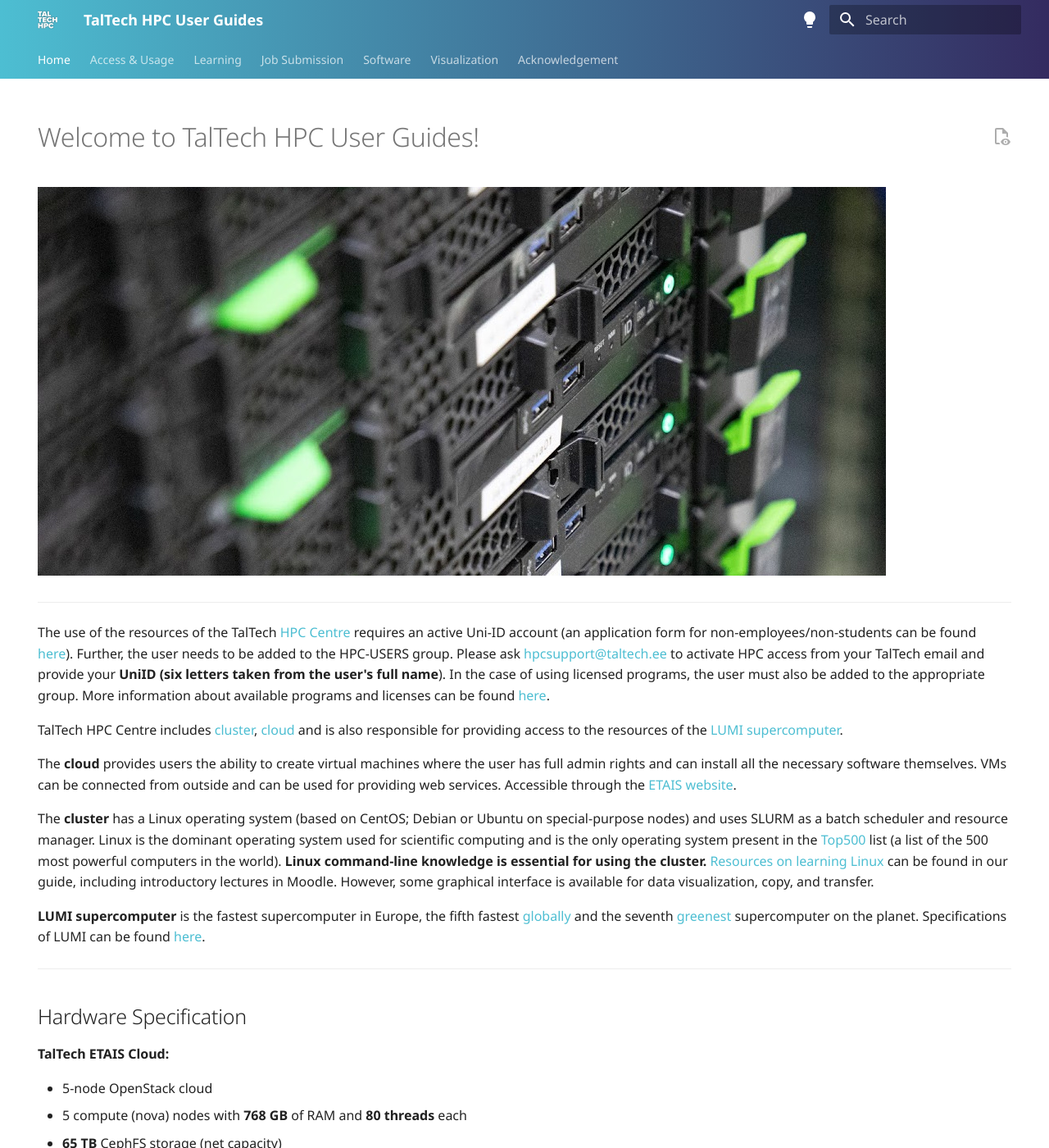
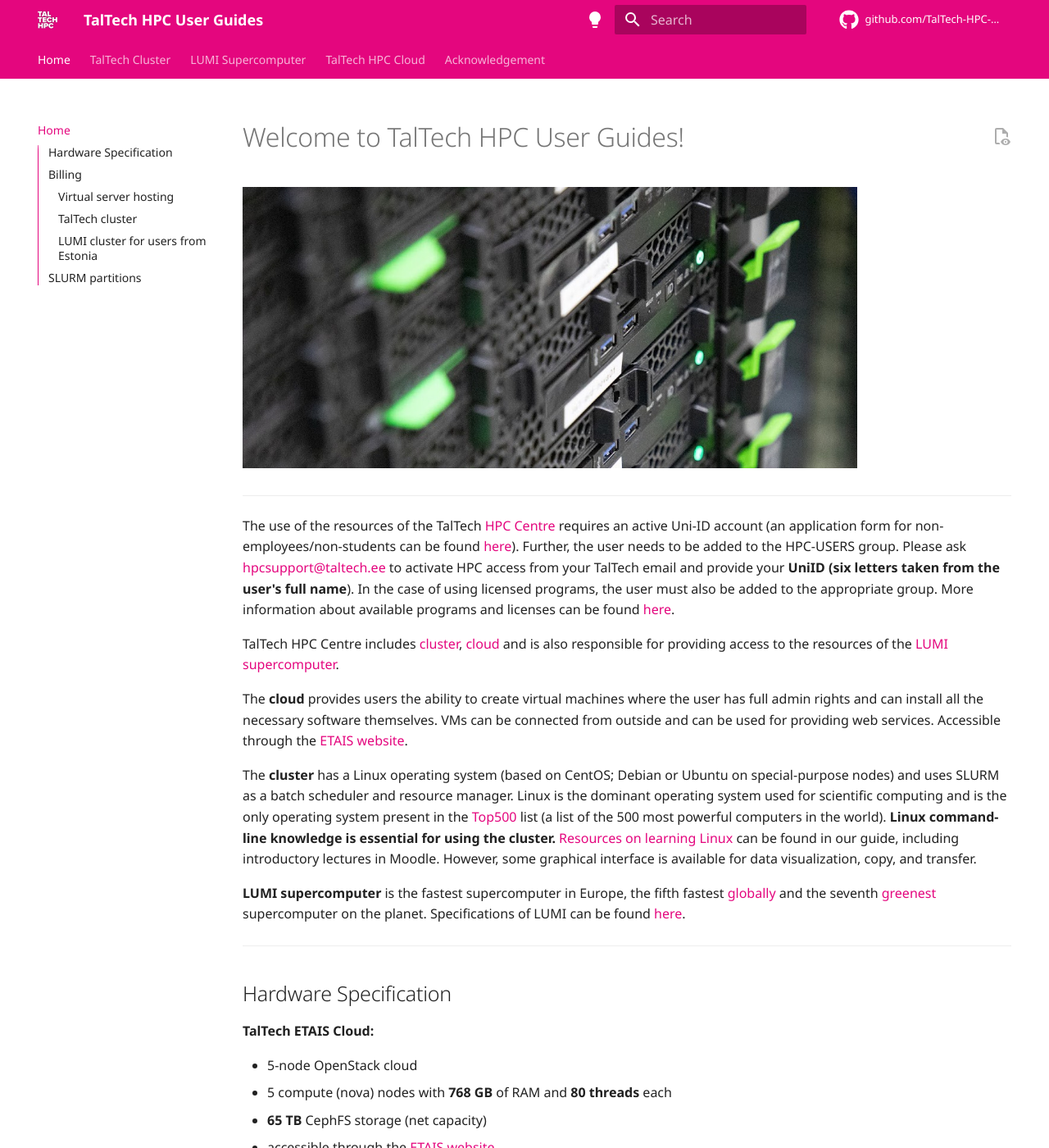
Before and after one commit to TalTech-HPC-Centre/taltech-hpc-docs, an MkDocs documentation site: the page built from docs/index.md, in a window 1280 px wide and 1400 px high. Shown: the whole window at 82% size. Built offline with MkDocs 1.6.1 and Material for MkDocs 9.7.7, drawn with Linux system fonts in a browser that asks for light colours; comment, search, counter and statistics services are not loaded.

Commit message:
add pink styling, left navigation, workflow for prod

```diff
--- a/docs/index.md
+++ b/docs/index.md
@@ -1,13 +1,13 @@
 ---
 hide:
-  - navigation
+  #- navigation
   - toc
 title: Welcome to TalTech HPC User Guides!
 ---
 
 # Welcome to TalTech HPC User Guides!
 
-![HPC](assets/HPC.jpg)
+![HPC](/assets/HPC.jpg)
 
 ---
 
--- a/docs/stylesheets/extra.css
+++ b/docs/stylesheets/extra.css
@@ -1,32 +1,43 @@
+/* TalTech storybook used as reference: https://storybook.taltech.ee/ */
+
 :root {
-  --md-primary-fg-color:        #4dbed2;
-  --md-primary-fg-color--light: #4dbed2;
-  --md-primary-fg-color--dark:  #4dbed2;
-  --idk0: #584b98;
-  --idk: #394878;
-  --idk2: #505ca1;
-  --idk3: #656cc8;
+  /* Primary foreground color */
+  --md-primary-fg-color:        #e4067e;
+  --md-primary-fg-color--light: #e4067e;
+  --md-primary-fg-color--dark:  #e4067e;
+
+  /* Accent foreground color */
+  --md-accent-fg-color:         #ab055f;
 }
+
 .md-header {
+  /* Background color for header */
+  background: #e4067e;
+}
+
+.md-tabs {
+  /* Background color for top navbar */
+  background: #e4067e;
+}
+
+.md-pink-gradient {
+  /* Pink gradient background, not used anywhere, here for reference */
+  background: linear-gradient(90deg, #e4067e 0%, #e4067e 33%, #eb449e 66%, #f283bf 100%);
+}
+
+/* Dark blue gradient background, not used anywhere, here for reference */
+.md-darkblue-gradient {
+  background: linear-gradient(90deg, #9a95b0 0%, #676088 50%, #342b60 100%);
+}
+
+/* Light to dark blue gradient background, not used anywhere, here for reference */
+.md-light-to-darkblue-gradient {
   background: linear-gradient(90deg, #4dbed2 0%, #342b60 100%);
 }
 
-.md-tabs {
-  background: linear-gradient(90deg, #4dbed2 0%, #342b60 100%);
+@media (min-width: 1200px) {
+  .md-content__inner img {
+    /* Max width for images inside content on large screens */
+    max-width: 80%;
+  }
 }
-
-.md-gradient-option {
-  background: linear-gradient(45deg, #f8c1df 0%, #f283bf 33%, #eb449e 66%, #e4067e 100%);
-}
-
-.md-reverse-gradient {
-  background: linear-gradient(45deg, #e4067e 0%, #e4067e 33%, #eb449e 66%, #f283bf 100%);
-}
-
-.md-new-gradient {
-  background: linear-gradient(45deg, #9a95b0 0%, #676088 50%, #342b60 100%);
-}
-
-.md-custom-gradient {
-  background: linear-gradient(45deg, #4dbed2 0%, #342b60 100%);
-}
--- a/mkdocs.yml
+++ b/mkdocs.yml
@@ -1,79 +1,77 @@
 ---
 nav:
   - Home: index.md
-  - Access & Usage:
-      - TalTech Cluster:
-          - Cluster usage: access/cluster.md
-          - MPI: access/mpi.md
-          - SAMBA Network Drive: access/samba.md
-          - Cluster GPU usage: access/cluster-gpu.md
-          - Cluster Hardware: access/hardware.md
-      - LUMI Supercomputer:
-          - What is and why to use LUMI?: access/lumi.md
-          - Quick Start: access/lumi-start.md
-          - Software: access/lumi-software.md
-          - Slurm Usage Examples: access/lumi-examples.md
-      - TalTech HPC Cloud:
-          - TalTech OpenStack Cloud: access/cloud.md
+  - TalTech Cluster:
+      - Cluster usage: access/cluster.md
+      - MPI: access/mpi.md
+      - SAMBA Network Drive: access/samba.md
+      - Cluster GPU usage: access/cluster-gpu.md
+      - Cluster Hardware: access/hardware.md
       - Access:
         - Putty: access/putty.md
         - SSH Key Generation: access/ssh.md
-  - Learning:
-      - learning/learning.md
-      - Performance: learning/performance.md
-      - Profiling: learning/profiling.md
-  - Job Submission:
-      - Slurm Examples: jobs/slurm-example.md
-      - Slurm Statistics: jobs/slurm-statistics.md
-      - Singularity Containers: jobs/singularity.md
-  - Software:
-      - software/software.md
-      - Modules and Package Managers:
-          - Modules: software/modules.md
-          - EasyBuild: software/easybuild.md
-          - SPACK: software/spack.md
-      - Engineering Software:
-          - CAD-Mesh: software/cad-mesh.md
-          - ElmerFEM: software/elmerfem.md
-          - OpenFOAM: software/openfoam.md
-          - SWAN: software/swan.md
-          - WAM: software/wam.md
-      - Chemistry Software:
-          - xtb-CREST: software/crest.md
-          - Gaussian: software/gaussian.md
-          - ORCA: software/orca.md
-          - NWChem: software/nwchem.md
-          - Multiwfn: software/multiwfn.md
-          - XTB: software/xtb.md
-          - TURBOMOLE: software/turbomole.md
+      - Learning:
+          - learning/learning.md
+          - Performance: learning/performance.md
+          - Profiling: learning/profiling.md
+      - Job Submission:
+          - Slurm Examples: jobs/slurm-example.md
+          - Slurm Statistics: jobs/slurm-statistics.md
+          - Singularity Containers: jobs/singularity.md
+      - Software:
+          - software/software.md
+          - Modules and Package Managers:
+              - Modules: software/modules.md
+              - EasyBuild: software/easybuild.md
+              - SPACK: software/spack.md
+          - Engineering Software:
+              - CAD-Mesh: software/cad-mesh.md
+              - ElmerFEM: software/elmerfem.md
+              - OpenFOAM: software/openfoam.md
+              - SWAN: software/swan.md
+              - WAM: software/wam.md
+          - Chemistry Software:
+              - xtb-CREST: software/crest.md
+              - Gaussian: software/gaussian.md
+              - ORCA: software/orca.md
+              - NWChem: software/nwchem.md
+              - Multiwfn: software/multiwfn.md
+              - XTB: software/xtb.md
+              - TURBOMOLE: software/turbomole.md
+              - Chemistry Visualization: visualization/visualization-chemistry.md
+          - Data Analysis Software:
+              - Jupyter: software/jupyter.md
+              - Octave: software/octave.md
+          - Other:
+              - Computational Fluid Dynamics: software/cfd.md
+              - Finite Element Analysis: software/fea.md
+              - Chapel: software/chapel.md
+              - Define: software/define.md
+              - cp2k: software/cp2k.md
+      - Visualization:
+          - visualization/visualization.md
+          - VNC: visualization/vnc.md
+          - X2Go: visualization/x2go.md
+          - Xpra: visualization/xpra.md
+          - VirtualGL: visualization/VirtualGL.md
           - Chemistry Visualization: visualization/visualization-chemistry.md
-      - Data Analysis Software:
-          - Jupyter: software/jupyter.md
-          - Octave: software/octave.md
-      - Other:
-          - Computational Fluid Dynamics: software/cfd.md
-          - Finite Element Analysis: software/fea.md
-          - Chapel: software/chapel.md
-          - Define: software/define.md
-          - cp2k: software/cp2k.md
-
-  - Visualization:
-      - visualization/visualization.md
-      - VNC: visualization/vnc.md
-      - X2Go: visualization/x2go.md
-      - Xpra: visualization/xpra.md
-      - VirtualGL: visualization/VirtualGL.md
-      - Chemistry Visualization: visualization/visualization-chemistry.md
+  - LUMI Supercomputer:
+      - What is and why to use LUMI?: access/lumi.md
+      - Quick Start: access/lumi-start.md
+      - Software: access/lumi-software.md
+      - Slurm Usage Examples: access/lumi-examples.md
+  - TalTech HPC Cloud:
+      - TalTech OpenStack Cloud: access/cloud.md
   - Acknowledgement: acknowledgement.md
 
 
 site_name: TalTech HPC User Guides
-site_author: TalTech HPC
+site_author: TalTech HPC Centre
 site_url: https://taltech-hpc-centre.github.io/taltech-hpc-docs/
-edit_uri: https://github.com/TalTech-HPC-Centre/taltech-hpc-docs/edit/master/docs/
+edit_uri: edit/main/docs/
 docs_dir: docs
 repo_name: github.com/TalTech-HPC-Centre
-#repo_url: https://github.com/TalTech-HPC-Centre/taltech-hpc-docs
+repo_url: https://github.com/TalTech-HPC-Centre/taltech-hpc-docs
 validation:
   links:
     absolute_links: relative_to_docs
@@ -100,7 +98,8 @@
     - content.action.view
     - navigation.indexes
     - navigation.prune
-    #- toc.integrate
+    - toc.follow
+    - toc.integrate
   palette:
     - media: "(prefers-color-scheme: light)"
       scheme: default
```
Also changed, not shown: 2 other files.
